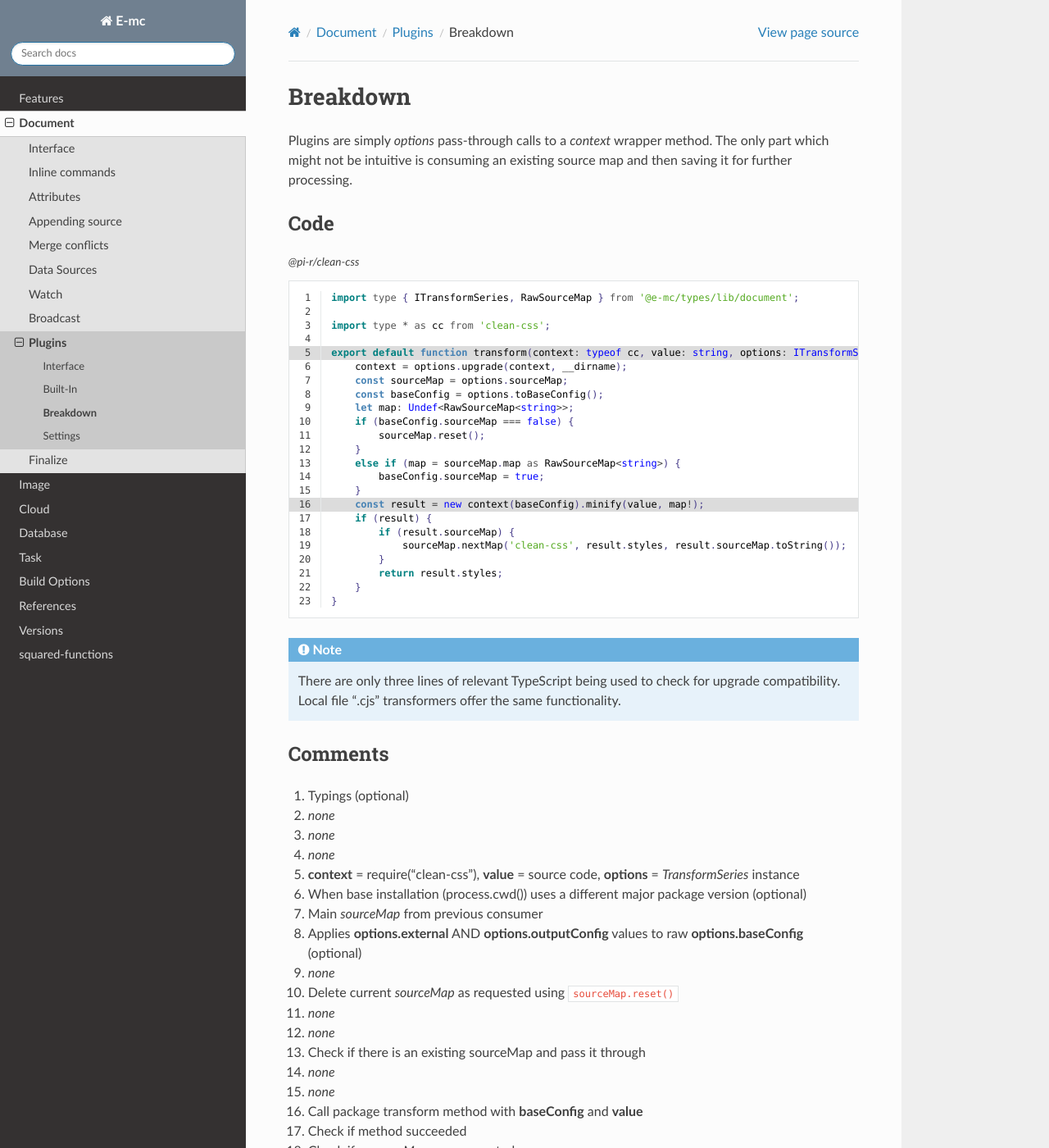
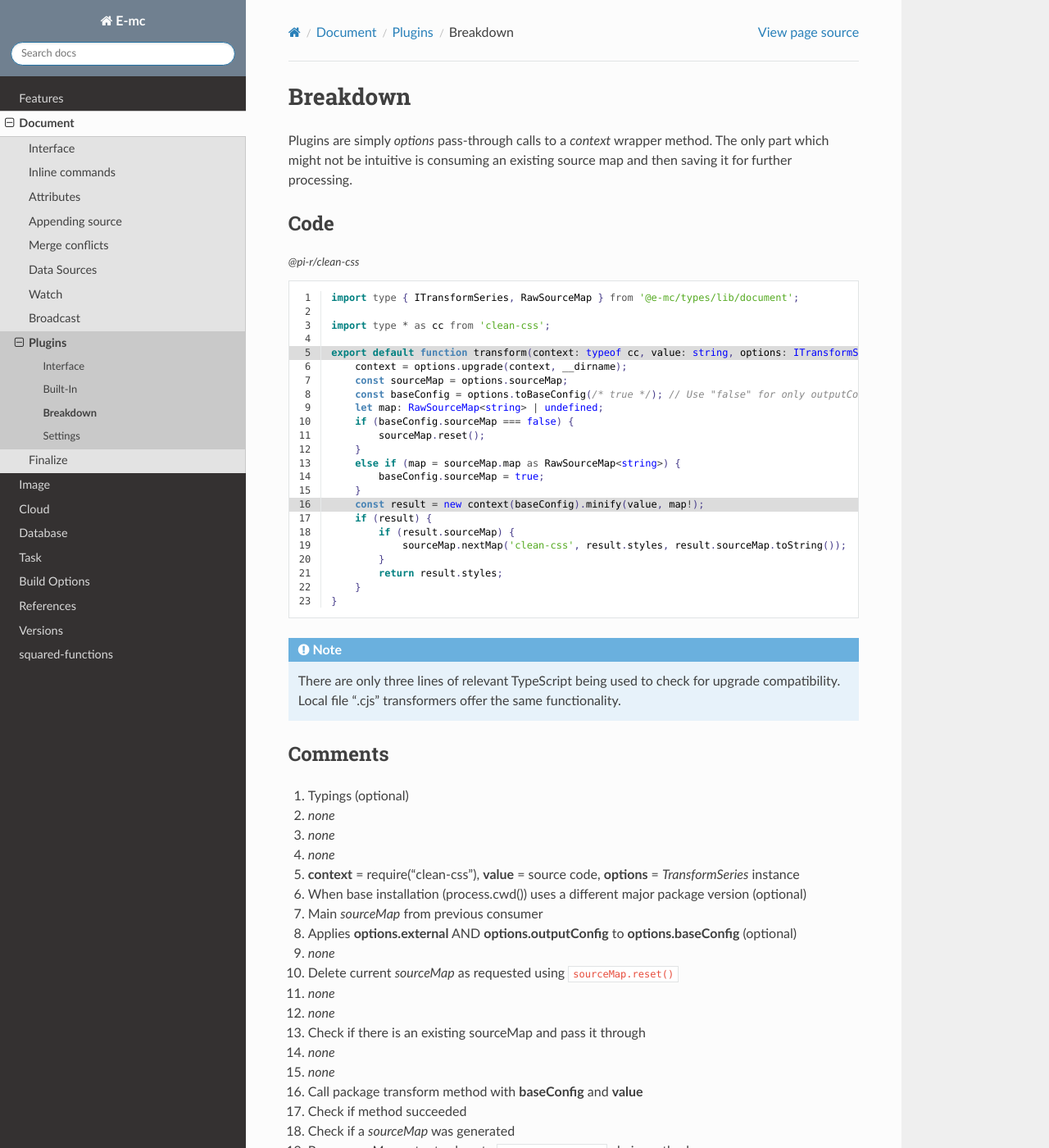
Before and after one commit to anpham6/chrome-docs, a Sphinx documentation site: the page built from source/document/plugins/breakdown.rst, in a window 1280 px wide and 1400 px high. Shown: the whole window at 82% size. Built offline with Sphinx 7.4.7 and the Read the Docs theme 2.0.0, drawn with Linux system fonts in a browser that asks for light colours.

Commit message:
Interface: Common type nesting was removed.

```diff
--- a/source/db/interface.rst
+++ b/source/db/interface.rst
@@ -23,9 +23,9 @@
       /* Module: Document */
       index?: number; // Pick one specific row
       removeEmpty?: boolean; // Remove element when rows equals 0
-      postQuery?: string | ((result: unknown[], item: DataSource) => Void<unknown[]>); // Modify arguments or logging (parseable)
-      preRender?: string | ((output: string, item: DataSource) => Void<string>);
-      whenEmpty?: string | ((result: unknown[], item: DataSource) => Void<unknown[]>);
+      postQuery?: string | ((result: unknown[], item: DataSource) => unknown[] | void); // Modify arguments or logging (parseable)
+      preRender?: string | ((output: string, item: DataSource) => string | void);
+      whenEmpty?: string | ((result: unknown[], item: DataSource) => unknown[] | void);
 
       /* Internal */
       transactionState?: number;
--- a/source/document/data.rst
+++ b/source/document/data.rst
@@ -334,9 +334,9 @@
 .. code-block:: typescript
 
   interface DataSource {
-      postQuery?: string | ((result: unknown[], item: DataSource) => Void<unknown[]>);
-      preRender?: string | ((output: string, item: DataSource) => Void<string>);
-      whenEmpty?: string | ((result: unknown[], item: DataSource) => Void<unknown[]>);
+      postQuery?: string | ((result: unknown[], item: DataSource) => unknown[] | void);
+      preRender?: string | ((output: string, item: DataSource) => string | void);
+      whenEmpty?: string | ((result: unknown[], item: DataSource) => unknown[] | void);
   }
 
 Example usage
--- a/source/document/plugins/breakdown.rst
+++ b/source/document/plugins/breakdown.rst
@@ -19,8 +19,8 @@
   export default function transform(context: typeof cc, value: string, options: ITransformSeries<cc.OptionsOutput>) {
       context = options.upgrade(context, __dirname);
       const sourceMap = options.sourceMap;
-      const baseConfig = options.toBaseConfig();
-      let map: Undef<RawSourceMap<string>>;
+      const baseConfig = options.toBaseConfig(/* true */); // Use "false" for only outputConfig
+      let map: RawSourceMap<string> | undefined;
       if (baseConfig.sourceMap === false) {
           sourceMap.reset();
       }
@@ -48,7 +48,7 @@
 #. **context** = require("clean-css"), **value** = source code, **options** = *TransformSeries* instance
 #. When base installation (process.cwd()) uses a different major package version (optional)
 #. Main *sourceMap* from previous consumer
-#. Applies **options.external** AND **options.outputConfig** values to raw **options.baseConfig** (optional)
+#. Applies **options.external** AND **options.outputConfig** to **options.baseConfig** (optional)
 #. *none*
 #. Delete current *sourceMap* as requested using ``sourceMap.reset()``
 #. *none*
--- a/source/document/plugins/interface.rst
+++ b/source/document/plugins/interface.rst
@@ -31,8 +31,8 @@
       createSourceMap(code: string): SourceMap; // Use "nextMap" method for sourceMap (additional sourceMaps)
 
       /* ESM */
-      getMainFile?(code?: string, imports?: StringMap): Undef<SourceInput<string>>;
-      getSourceFiles?(imports?: StringMap): Undef<SourceInput<[string, string?, string?][]>>;
+      getMainFile?(code?: string, imports?: StringMap): SourceInput<string> | undefined;
+      getSourceFiles?(imports?: StringMap): SourceInput<[string, string?, string?][]> | undefined;
 
       /* Return values */
       out: {
--- a/source/references.rst
+++ b/source/references.rst
@@ -43,8 +43,11 @@
 
 https://unpkg.com/@e-mc/types/lib/document.d.ts
   | `ChunkData <search.html?q=ChunkData>`_
+  | `ITransformSeries <search.html?q=ITransformSeries>`_
+  | `RawSourceMap <search.html?q=RawSourceMap>`_
   | `SourceInput <search.html?q=SourceInput>`_
   | `SourceMap <search.html?q=SourceMap>`_
+  | `TransformOutput <search.html?q=TransformOutput>`_
 
 .. _references-e-mc-types-lib-db:
 .. rst-class:: block-list
```
